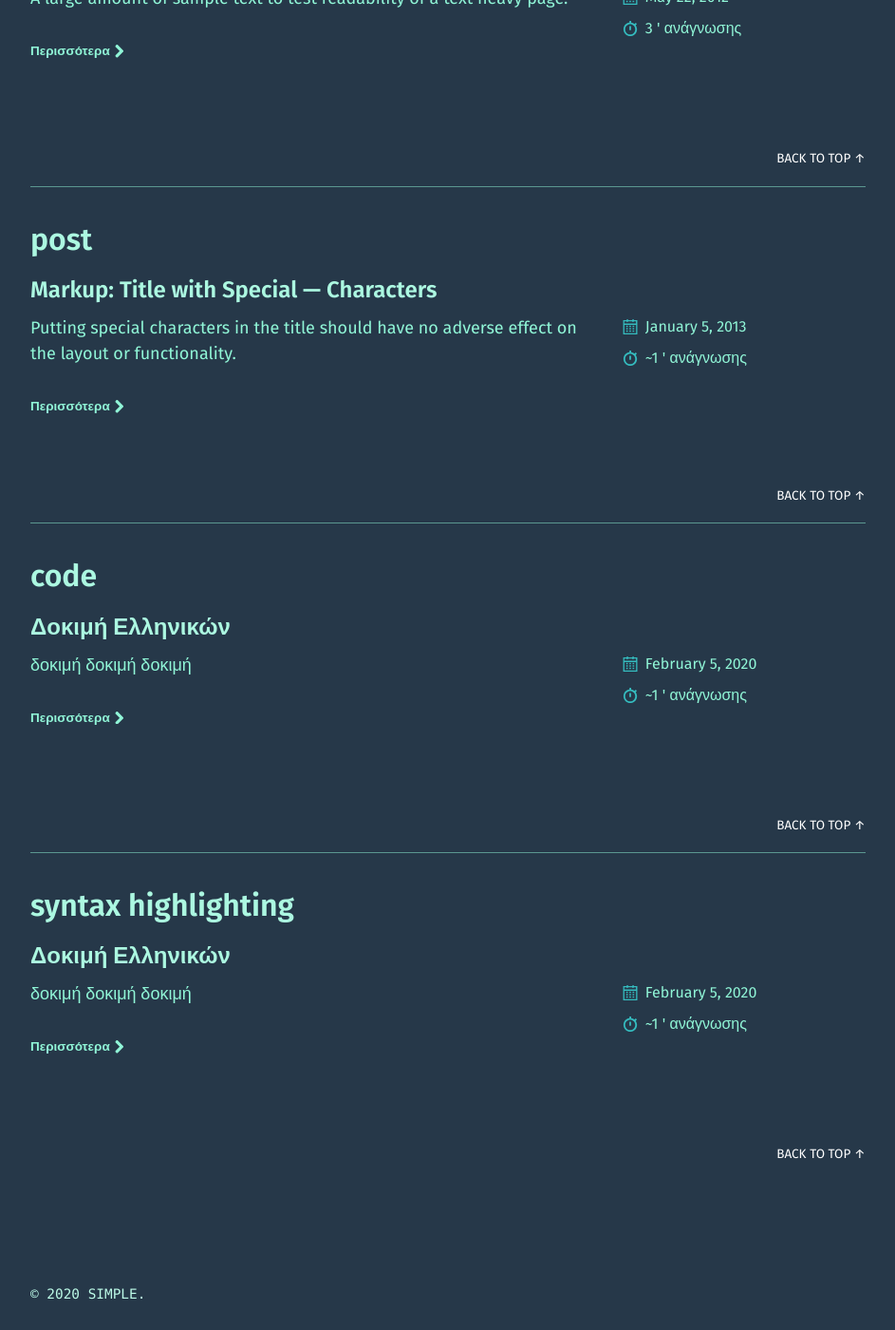
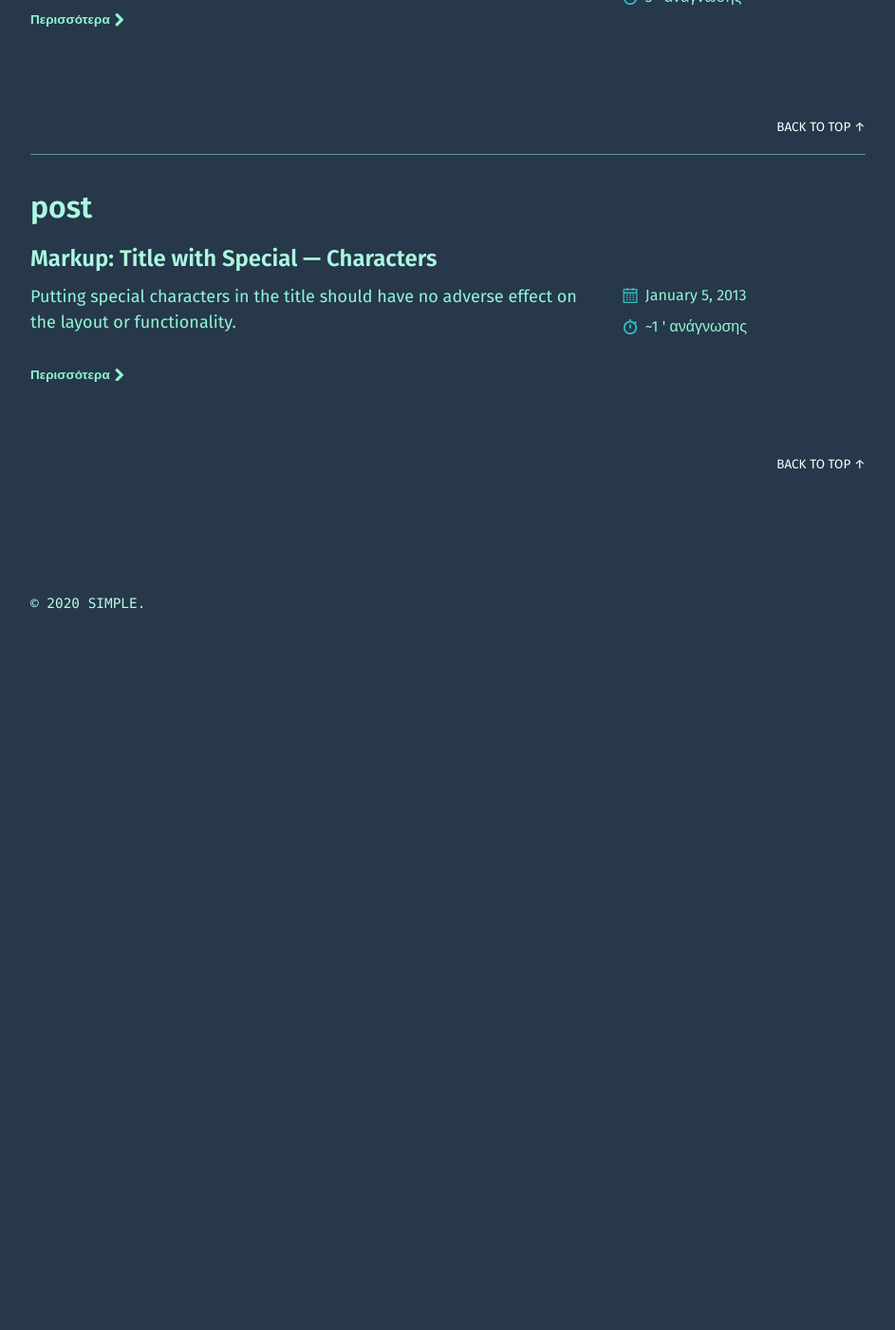
Before and after one commit to sunbliss/simple, a Jekyll site: the page built from tags.md, in a window 1280 px wide and 1400 px high, scrolled down 33991 px. Shown: the whole window at 95% size, without its empty margins (40-983 px from the left). Built offline with Jekyll 4.4.1, drawn with Linux system fonts in a browser that asks for light colours; comment, search, counter and statistics services are not loaded; a style sheet for code colours, icons or effects is not loaded; a file with an impossible date is left out; after the commit the page ends 34665 px from its top, so only the background shows below that; some of the changed text lies outside the part shown.

Commit message:
Update 2020-02-05-dokimi-ellinikon.md

```diff
--- a/_posts/2020-02-05-dokimi-ellinikon.md
+++ b/_posts/2020-02-05-dokimi-ellinikon.md
@@ -1,10 +1,9 @@
 ---
 title: "Δοκιμή Ελληνικών"
 excerpt: "δοκιμή δοκιμή δοκιμή"
-last_modified_at: 2017-03-09
+date: 5 Φεβρουαρίου 2020
 tags:
-  - code
-  - syntax highlighting
+  - greek
 lang: el
 ---
 
```
